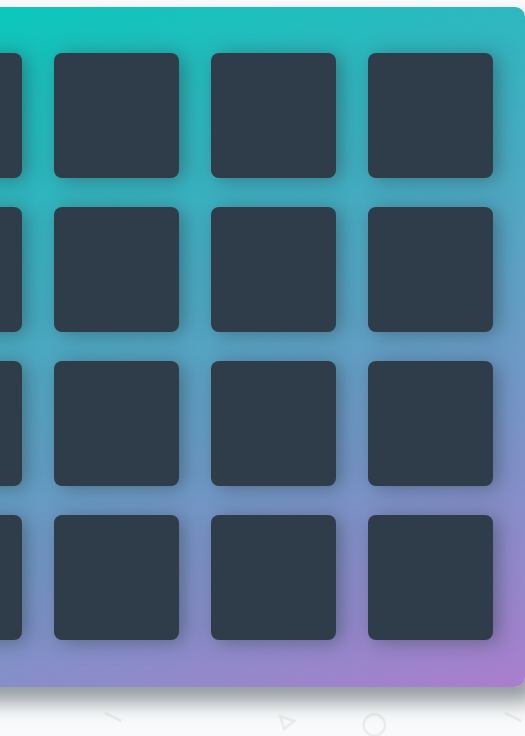
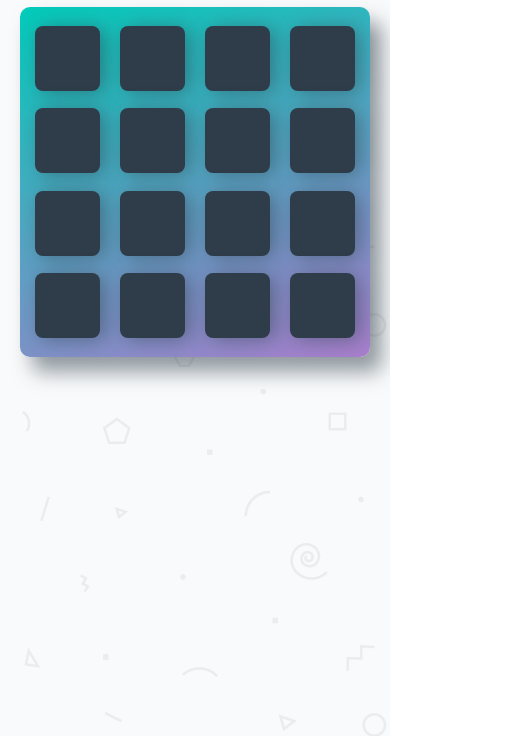
Before and after one commit to Stainystain/Memory-Card, a plain HTML site: page index.html in a window 390 px wide. Shown: the part 108-844 px from the top of the page, 525 px wide, since content can reach past the window. Drawn offline with Linux system fonts and the light colour scheme; a web font is replaced by a local one.

Commit message:
Added media queries for lower res.

```diff
--- a/css/app.css
+++ b/css/app.css
@@ -290,3 +290,65 @@ h1 {
     background-color: #02b3e4;
     cursor: pointer;
 }
+
+/* Lower resolution screens */
+@media screen and (max-width: 700px) {
+  .deck {
+      width: 500px;
+      min-height: 500px;
+      padding: 10px;
+  }
+
+  .deck .card {
+      height: 90px;
+      width: 90px;
+      margin: 10px;
+  }
+}
+
+@media screen and (max-width: 520px) {
+  .deck {
+      width: 410px;
+      min-height: 410px;
+      padding: 10px;
+  }
+
+  .deck .card {
+      height: 80px;
+      width: 80px;
+      margin: 5px;
+  }
+}
+
+@media screen and (max-width: 420px) {
+  .deck {
+      width: 350px;
+      min-height: 350px;
+  }
+
+  .deck .card {
+      height: 65px;
+      width: 65px;
+  }
+}
+
+@media screen and (max-width: 355px) {
+  .deck {
+      width: 300px;
+      min-height: 300px;
+      padding: 5px;
+  }
+
+  .deck .card {
+      height: 58px;
+      width: 58px;
+  }
+
+  .score-panel {
+      width: 300px;
+  }
+
+  .modal h2 {
+      font-size: 1.2em;
+  }
+}
```
